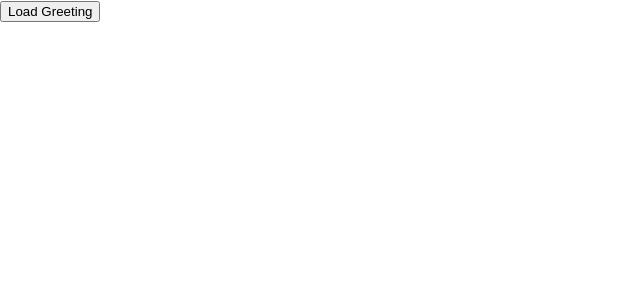
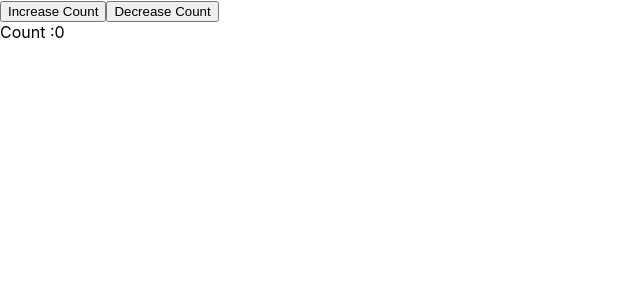
Before and after one commit to superfly9/test_practice, a React (Create React App) app: page /counter in a window 1280 px wide. Shown: the top 300 px of the page, without its empty margins (0-640 px from the left). Built offline with nearby package versions, Linux system fonts and the light colour scheme.

Commit message:
feat:테스트용도 router 추가

```diff
--- a/package.json
+++ b/package.json
@@ -9,6 +9,7 @@
     "axios": "^1.4.0",
     "react": "^18.2.0",
     "react-dom": "^18.2.0",
+    "react-router-dom": "^6.14.2",
     "react-scripts": "5.0.1",
     "web-vitals": "^2.1.0"
   },
--- a/src/App.js
+++ b/src/App.js
@@ -1,6 +1,8 @@
 import './App.css';
 import Fetch from './fetch';
 import { worker } from './mocks/browser';
+import { createBrowserRouter , createRoutesFromElements, Route } from 'react-router-dom';
+import Counter from './components/Counter';
 
 // In order for our mock definition to execute during the runtime, it needs to be imported into our application's code. However, since mocking is a development-oriented technique, we will be importing our src/mocks/browser.js file conditionally, depending on the current environment.
 // It's not recommended to include Mock Service Worker in production. Doing so may lead to a distorted experience for your users.
@@ -10,9 +12,13 @@ if (process.env.NODE_ENV === 'development') {
 }
 
 function App() {
-  return (
-  <Fetch url="/greeting" />
-  );
+  const routesFromElement = createRoutesFromElements(
+    <>
+    <Route path='/' element={<Fetch />} />
+    <Route path='/counter' element={<Counter />} />
+    </>
+  )
+  return createBrowserRouter(routesFromElement);
 }
 
 export default App;
--- /dev/null
+++ b/src/components/Counter.js
@@ -0,0 +1,24 @@
+import React, { useCallback, useState } from 'react'
+
+function Counter() {
+    const [count, setCount] = useState(0);
+
+  const handleClick = (callback) => {
+    setCount(callback);
+    // count => count + 1
+  }
+
+  const increaseAmount =  useCallback((count)=>count+ 1,[]);
+  const decreaeAmount = useCallback((count)=>count - 1,[]);
+
+  return (
+      <>
+        <button onClick={()=>handleClick(increaseAmount)}>Increase Count</button>
+        <button onClick={()=>handleClick(decreaeAmount)}>Decrease Count</button>
+        <br />
+        Count :{count}
+      </>
+  )
+}
+
+export default Counter
--- a/src/fetch.js
+++ b/src/fetch.js
@@ -1,5 +1,4 @@
-import React, {useState, useReducer, useEffect} from 'react'
-// import axios from 'axios'
+import React, {useState, useReducer, useEffect, useCallback} from 'react'
 
 const initialState = {
   error: null,
@@ -26,12 +25,12 @@ function greetingReducer(state, action) {
   }
 }
 
-export default function Fetch({url}) {
+export default function Fetch({url = '/greeting'}) {
   const [{error, greeting}, dispatch] = useReducer(
     greetingReducer,
     initialState,
   )
-  const [buttonClicked, setButtonClicked] = useState(false)
+  const [buttonClicked, setButtonClicked] = useState(false);
 
   useEffect(()=>{
     //cleanup
@@ -45,13 +44,11 @@ export default function Fetch({url}) {
 
   const fetchGreeting = async url => {
       try {
+          // const response = await axios(url);
           const response = await fetch(url);
-        //   console.log('[response]:',response)
           const result = await response.json();
-          console.log(result)
-              const {data} = result
+              const {data} = result;
               const {greeting} = data
-            //   console.log('[grreeting]:',greeting)
               dispatch({type: 'SUCCESS', greeting})
               setButtonClicked(true)
       } catch (error) {
--- a/src/index.js
+++ b/src/index.js
@@ -1,15 +1,14 @@
-import React from 'react';
 import ReactDOM from 'react-dom/client';
 import './index.css';
-import App from './App';
+import RootRouter from './App';
 import reportWebVitals from './reportWebVitals';
+import { RouterProvider } from 'react-router-dom';
 
 const root = ReactDOM.createRoot(document.getElementById('root'));
+const router = RootRouter();
 root.render(
-  <React.StrictMode>
-    <App />
-  </React.StrictMode>
-);
+  <RouterProvider router={router} />
+)
 
 // If you want to start measuring performance in your app, pass a function
 // to log results (for example: reportWebVitals(console.log))
```
Also changed, not shown: jest.config.js (deleted, +0 -8 lines), 2 other files (tests, documents, lock files or other folders).
